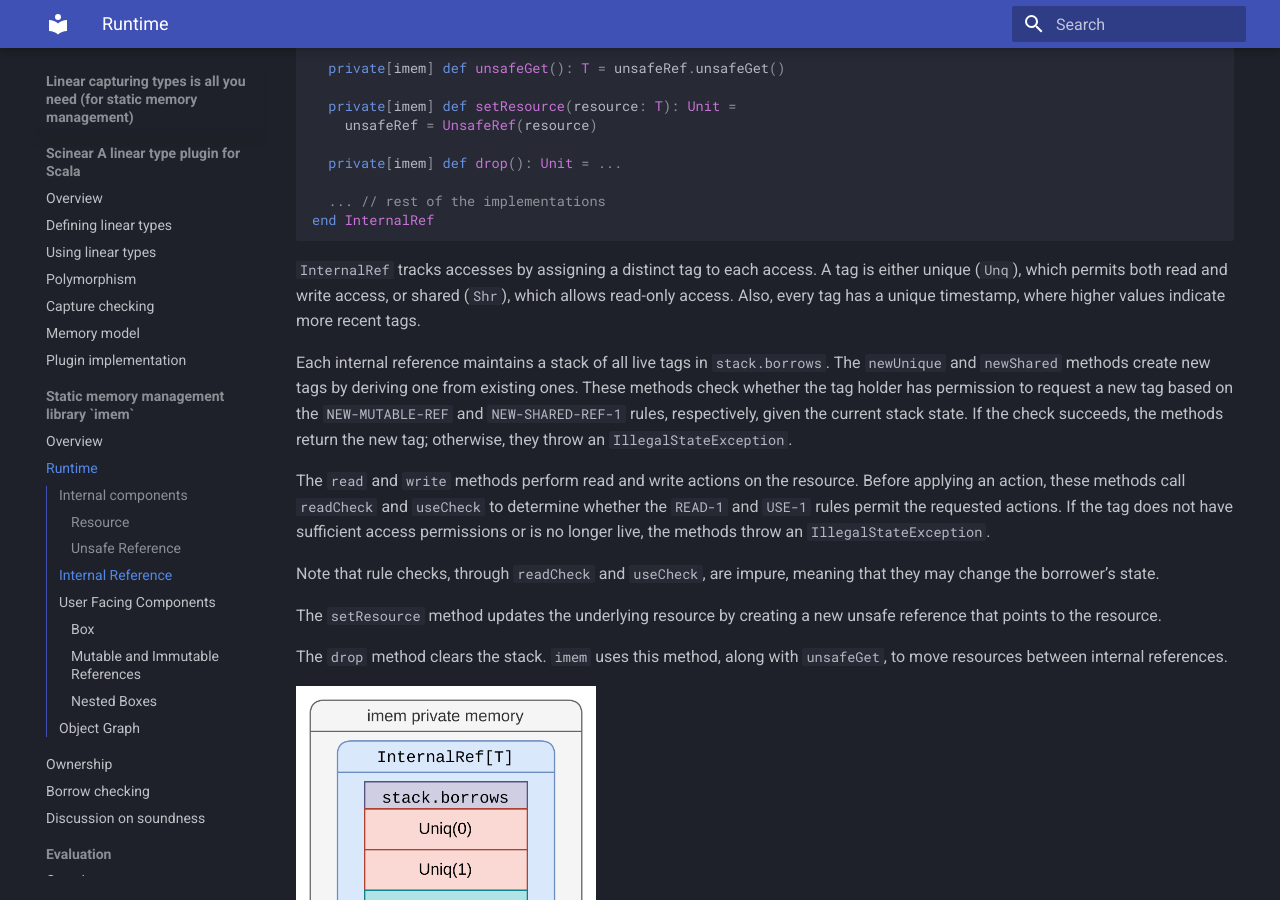
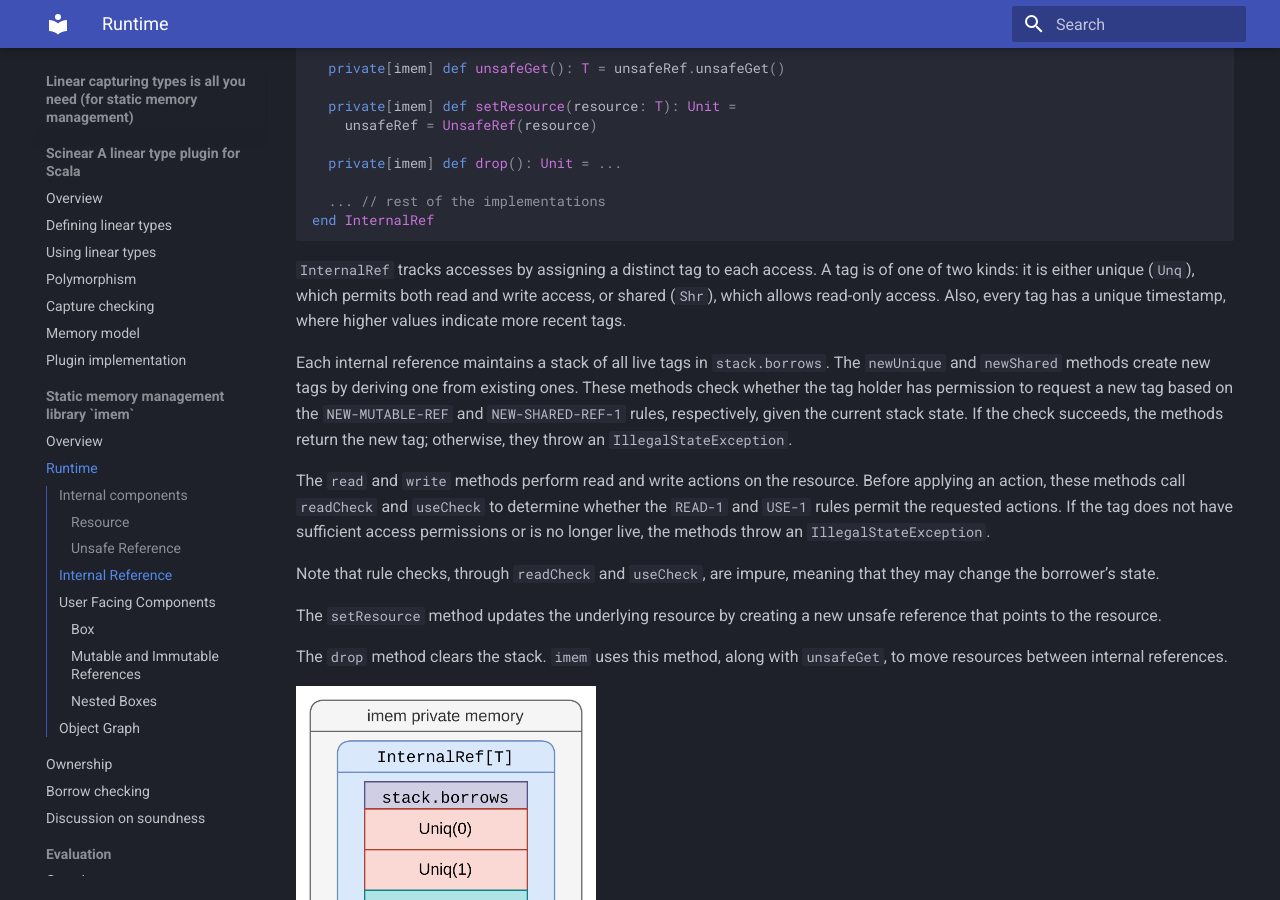
Before and after one commit to amsen20/masters-thesis, an MkDocs documentation site: the page built from docs/imem/runtime.md, in a window 1280 px wide and 900 px high, scrolled down 2059 px. Built offline with MkDocs 1.6.1 and Material for MkDocs 9.7.7, drawn with Linux system fonts in a browser that asks for light colours.

Commit message:
Update docs/imem/runtime.md
Co-authored-by: Ondřej Lhoták <olhotak@uwaterloo.ca>

````diff
--- a/docs/imem/runtime.md
+++ b/docs/imem/runtime.md
@@ -94,7 +94,7 @@ end InternalRef
 ```
 
 `InternalRef` tracks accesses by assigning a distinct tag to each access.
-A tag is either unique (`Unq`), which permits both read and write access, or shared (`Shr`), which allows read-only access.
+A tag is of one of two kinds: it is either unique (`Unq`), which permits both read and write access, or shared (`Shr`), which allows read-only access.
 Also, every tag has a unique timestamp, where higher values indicate more recent tags.
 
 Each internal reference maintains a stack of all live tags in `stack.borrows`.
````
